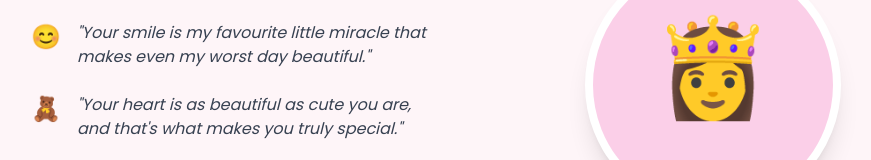
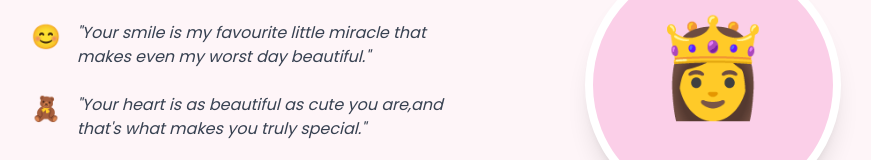
Before and after one commit to shivamkumar-cloud/Project-Aug01, a plain HTML site: page index.html in a window 1280 px wide. Shown: the part 1115-1275 px from the top of the page, without its empty margins (161-1032 px from the left). Drawn offline with nearby package versions, Linux system fonts and the light colour scheme.

Commit message:
Bug Fixing

```diff
--- a/index.html
+++ b/index.html
@@ -109,7 +109,7 @@
     <!-- 1. HERO SECTION -->
     <section id="hero">
         <div class="text-center z-10">
-            <h1 class="text-pink-500 text-6xl md:text-8xl cursive mb-6 reveal">Hello Babygirl ! <br> Happy Girlfriend Day ❤️</h1>
+            <h1 class="text-pink-500 text-6xl md:text-8xl cursive mb-6 reveal">Hello Babygirl! <br> Happy Girlfriend Day ❤️</h1>
             <p class="text-lg md:text-xl text-gray-500 max-w-xl mx-auto mb-10 reveal">
                 I know I'm usually busy with my screens, but tonight, my only focus is making you smile.
             </p>
@@ -133,7 +133,7 @@
                     </li>
                     <li class="flex items-start">
                         <span class="mr-4 text-2xl">🧸</span>
-                        <p class="text-gray-700 italic">"Your heart is as beautiful as cute you are, <br> and that's what makes you truly special."</p>
+                        <p class="text-gray-700 italic">"Your heart is as beautiful as cute you are,and that's what makes you truly special."</p>
                     </li>
                     <li class="flex items-start">
                         <span class="mr-4 text-2xl">🤏</span>
```
